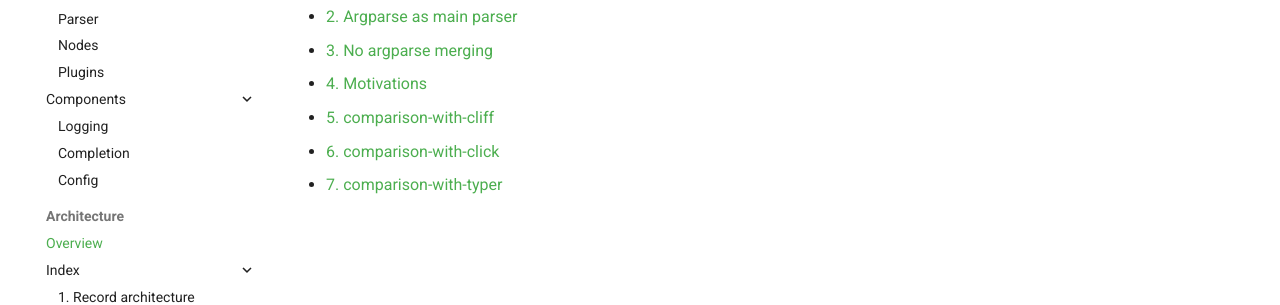
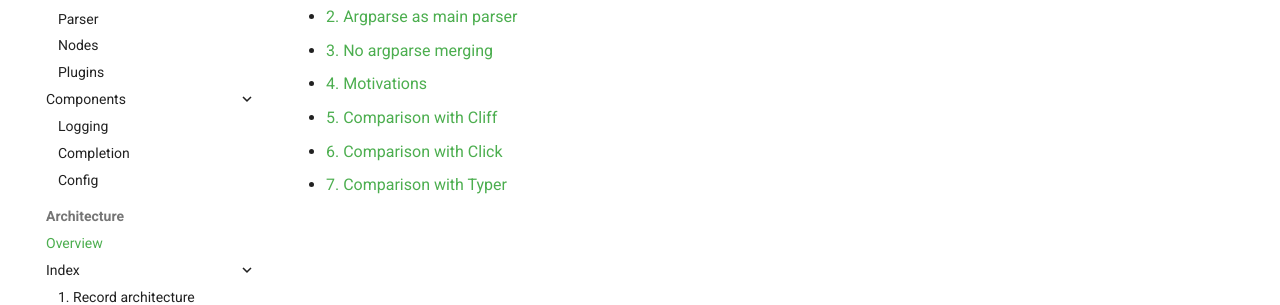
Before and after one commit to mrjk/python-clak, an MkDocs documentation site: the page built from docs/content/architecture/list.md, in a window 1280 px wide. Shown: the part 257-562 px from the top of the page. Built offline with MkDocs 1.6.1 and Material for MkDocs 9.7.7, drawn with Linux system fonts in a browser that asks for light colours; comment, search, counter and statistics services are not loaded.

```diff
--- a/docs/content/architecture/list.md
+++ b/docs/content/architecture/list.md
@@ -4,6 +4,6 @@
 * [2. Argparse as main parser](0002-argparse-as-main-parser.md)
 * [3. No argparse merging](0003-no-argparse-merging.md)
 * [4. Motivations](0004-motivations.md)
-* [5. comparison-with-cliff](0005-comparison-with-cliff.md)
-* [6. comparison-with-click](0006-comparison-with-click.md)
-* [7. comparison-with-typer](0007-comparison-with-typer.md)
+* [5. Comparison with Cliff](0005-comparison-with-cliff.md)
+* [6. Comparison with Click](0006-comparison-with-click.md)
+* [7. Comparison with Typer](0007-comparison-with-typer.md)
```
Also changed, not shown: docs/content/home/install.md (+1 -1 lines), docs/content/home/quickstart.md (+2 -2 lines), 1 other file.
